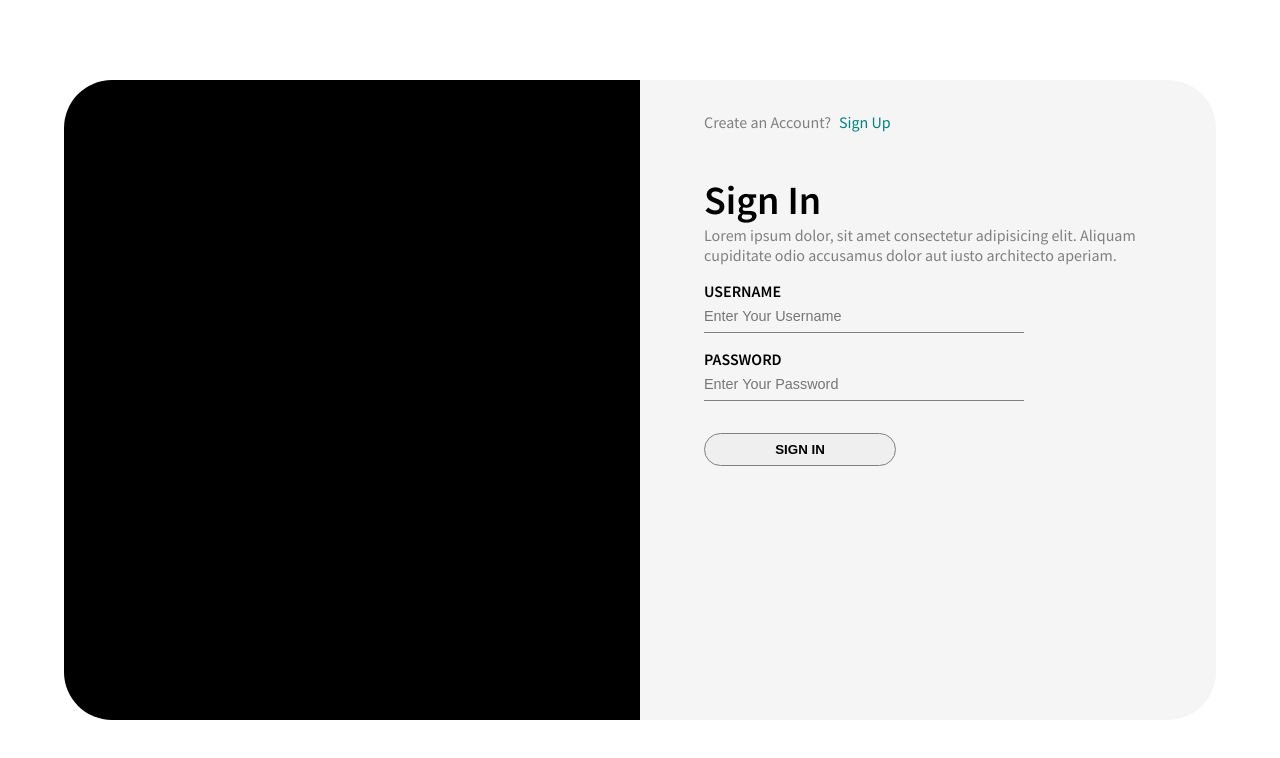
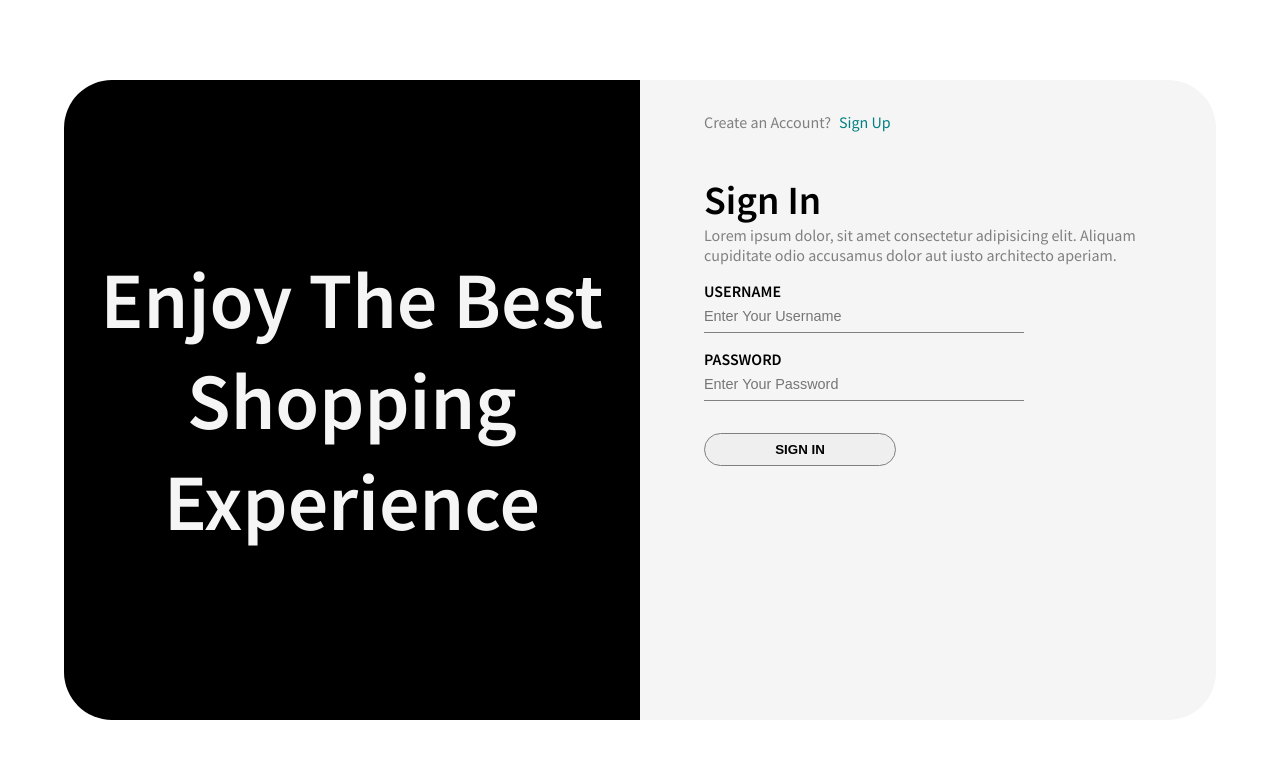
Before and after one commit to zeetaengrg/e-commerce-clothing-shop, a React (Create React App) app in the folder client/: page /login in a window 1280 px wide. Shown: the top 758 px of the page. Built offline with nearby package versions, Linux system fonts and the light colour scheme.

Commit message:
feat(text): SignIn text updated

```diff
--- a/client/src/pages/SignIn/SignIn.jsx
+++ b/client/src/pages/SignIn/SignIn.jsx
@@ -16,13 +16,16 @@ import {
   UsernameLabel,
   Button,
   Link,
+  Title,
 } from "../SignUp/SignUpStyles";
 
 const SignIn = () => {
   return (
     <Container>
       <Wrapper>
-        <RightContainer></RightContainer>
+        <RightContainer>
+          <Title>Enjoy The Best Shopping Experience</Title>
+        </RightContainer>
         <LeftContainer>
           <TopContent>
             <Text>Create an Account?</Text>
```
